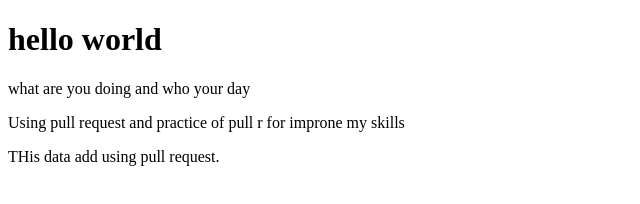
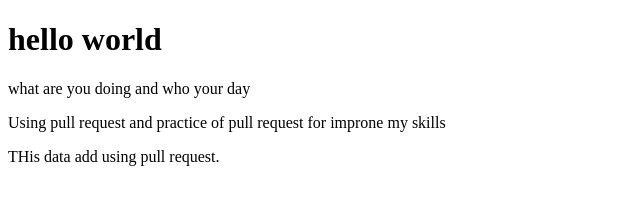
Before and after one commit to MohdMuttavaquil/Git_practice, a plain HTML site: page index.html in a window 1280 px wide. Shown: the full height of the page, 0-640 px from the left. Drawn offline with Linux system fonts and the light colour scheme.

Commit message:
fix Mistake

```diff
--- a/index.html
+++ b/index.html
@@ -9,7 +9,7 @@
 <body>
     <h1>hello world</h1>
     <p>what are you doing and who your day </p>
-    <p>Using pull request and practice of pull r for improne my skills</p>
+    <p>Using pull request and practice of pull request for improne my skills</p>
     <p id="pull">THis data add using pull request.</p>
 </body>
 </html>
```
